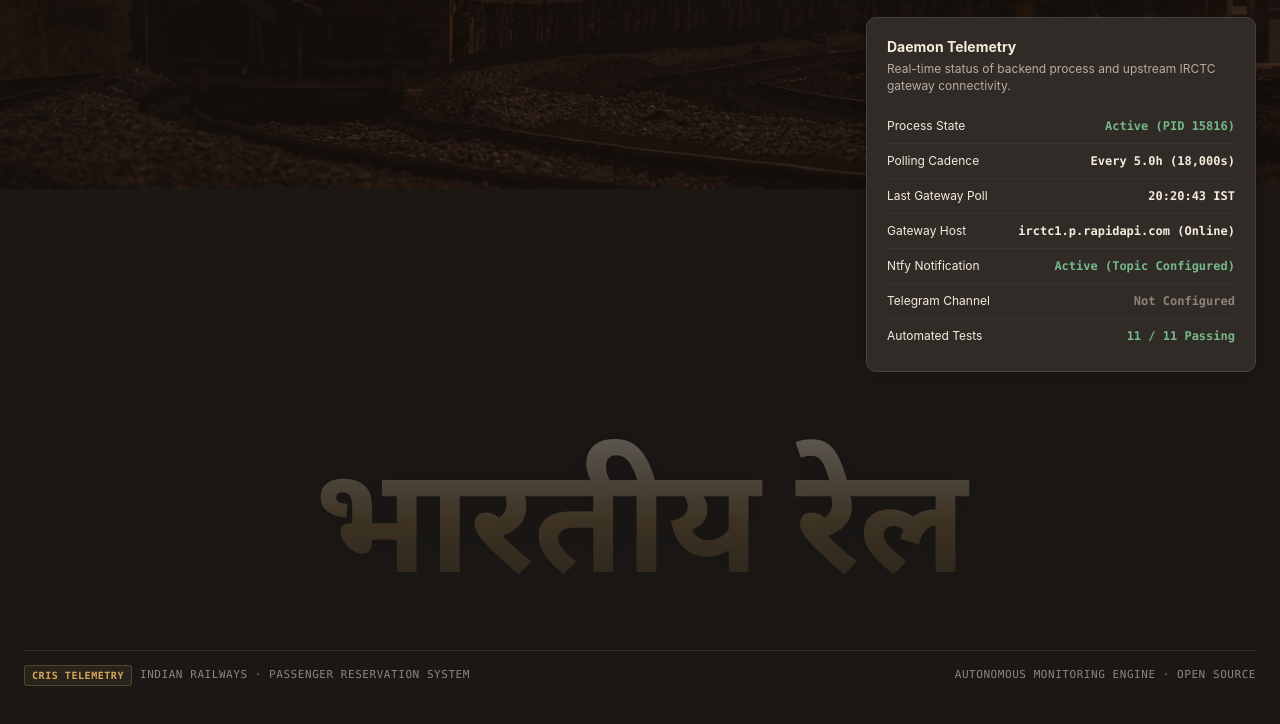
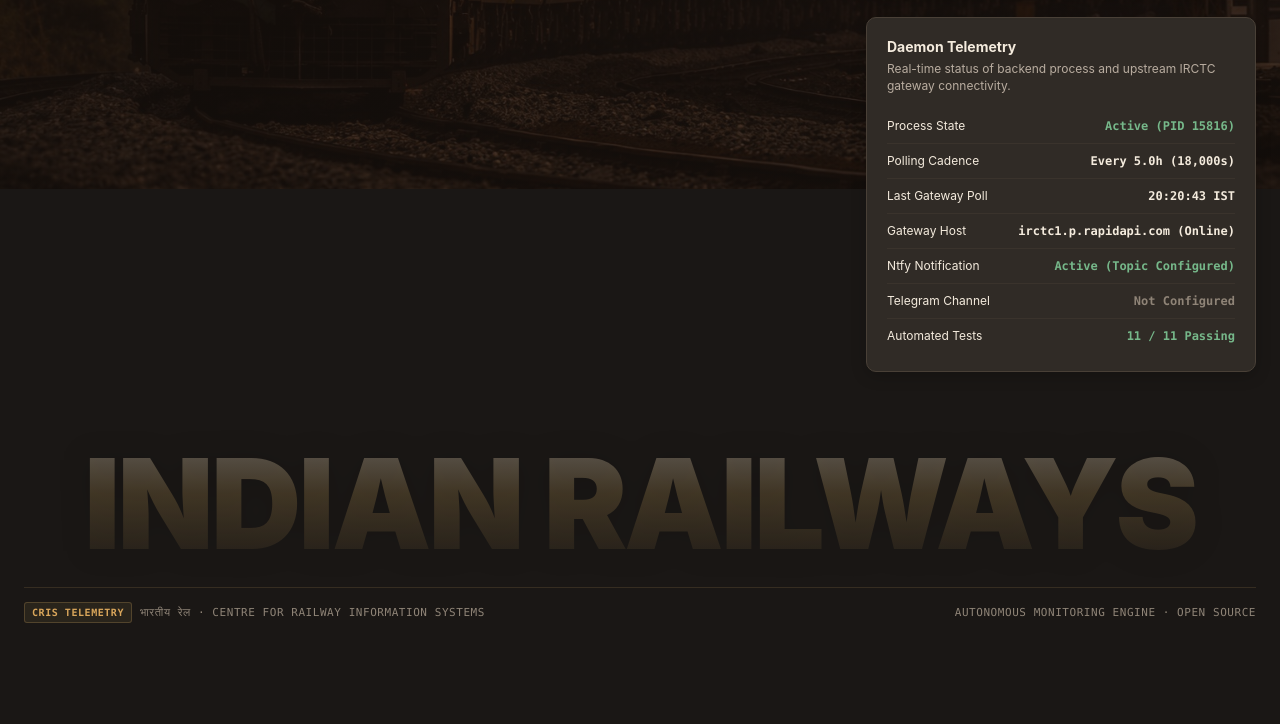
Before and after one commit to imshivanshutiwari/irctc-pnr-notifier, a plain HTML site: page static/index.html in a window 1280 px wide. Shown: the part 611-1335 px from the top of the page. After the commit the page ends 1274 px from the top, so only its background shows below. Drawn offline with Linux system fonts and the light colour scheme; no server answers; a web font is replaced by a local one.

Commit message:
feat(ui): update giant typographic watermark to 'INDIAN RAILWAYS'

```diff
--- a/static/index.html
+++ b/static/index.html
@@ -1700,17 +1700,17 @@
       user-select: none;
     }
     .rail-giant-wordmark {
-      font-family: 'Noto Sans Devanagari', -apple-system, BlinkMacSystemFont, sans-serif;
-      font-size: clamp(52px, 11.5vw, 155px);
+      font-family: -apple-system, BlinkMacSystemFont, "Segoe UI", Roboto, "Helvetica Neue", Arial, sans-serif;
+      font-size: clamp(48px, 9.8vw, 142px);
       font-weight: 900;
-      line-height: 1.25;
-      letter-spacing: -0.01em;
+      line-height: 1.05;
+      letter-spacing: -0.025em;
       text-transform: uppercase;
       pointer-events: none;
       white-space: nowrap;
       margin: 0;
-      padding: 16px 20px 8px;
-      background: linear-gradient(180deg, rgba(244, 235, 221, 0.32) 0%, rgba(226, 184, 107, 0.18) 45%, rgba(138, 106, 56, 0.06) 100%);
+      padding: 10px 16px 4px;
+      background: linear-gradient(180deg, rgba(244, 235, 221, 0.35) 0%, rgba(226, 184, 107, 0.20) 45%, rgba(138, 106, 56, 0.06) 100%);
       -webkit-background-clip: text;
       -webkit-text-fill-color: transparent;
       filter: drop-shadow(0 2px 14px rgba(0, 0, 0, 0.6));
@@ -2093,11 +2093,11 @@
 
     <!-- Giant Architectural Typographic Display Footer -->
     <footer class="rail-display-footer" aria-label="Indian Railways Telemetry Footer">
-      <div class="rail-giant-wordmark" aria-hidden="true">भारतीय रेल</div>
+      <div class="rail-giant-wordmark" aria-hidden="true">INDIAN RAILWAYS</div>
       <div class="rail-footer-meta">
         <div class="rail-footer-meta-left">
           <span class="rail-footer-badge">CRIS TELEMETRY</span>
-          <span>INDIAN RAILWAYS · PASSENGER RESERVATION SYSTEM</span>
+          <span>भारतीय रेल · CENTRE FOR RAILWAY INFORMATION SYSTEMS</span>
         </div>
         <div class="rail-footer-meta-right">
           <span>AUTONOMOUS MONITORING ENGINE · OPEN SOURCE</span>
```
